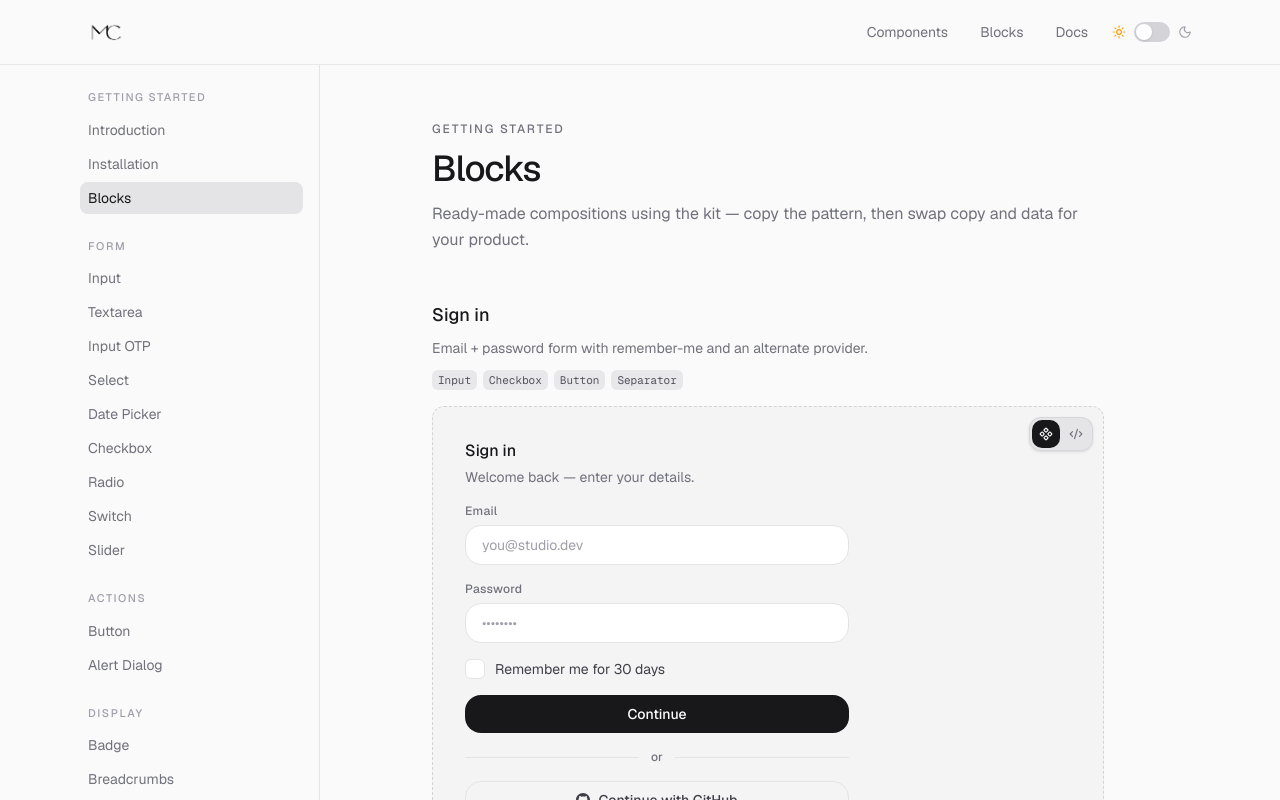
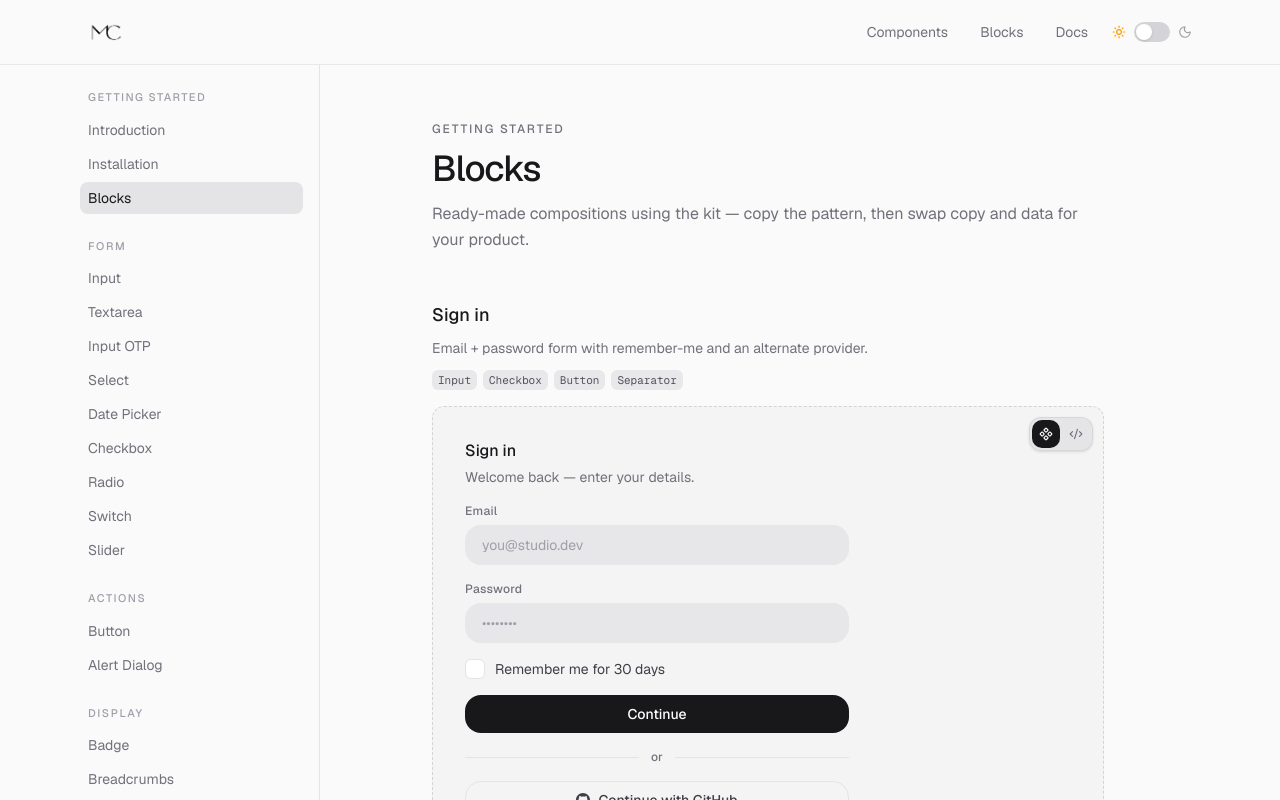
Before and after one commit to OmegazonCMoi/minimalist-components, a Next.js app: page /docs/blocks in a window 1280 px wide. Built offline with nearby package versions, Linux system fonts and the light colour scheme.

Commit message:
fix: sign in block style

```diff
--- a/components/blocks/sign-in.tsx
+++ b/components/blocks/sign-in.tsx
@@ -66,8 +66,8 @@ export function SignInBlock() {
           Welcome back — enter your details.
         </p>
       </div>
-      <Input border label="Email" type="text" placeholder="you@studio.dev" />
-      <Input border label="Password" type="password" placeholder="••••••••" />
+      <Input label="Email" type="text" placeholder="you@studio.dev" />
+      <Input label="Password" type="password" placeholder="••••••••" />
       <Checkbox label="Remember me for 30 days" />
       <Button type="submit" className="w-full">
         Continue
```
